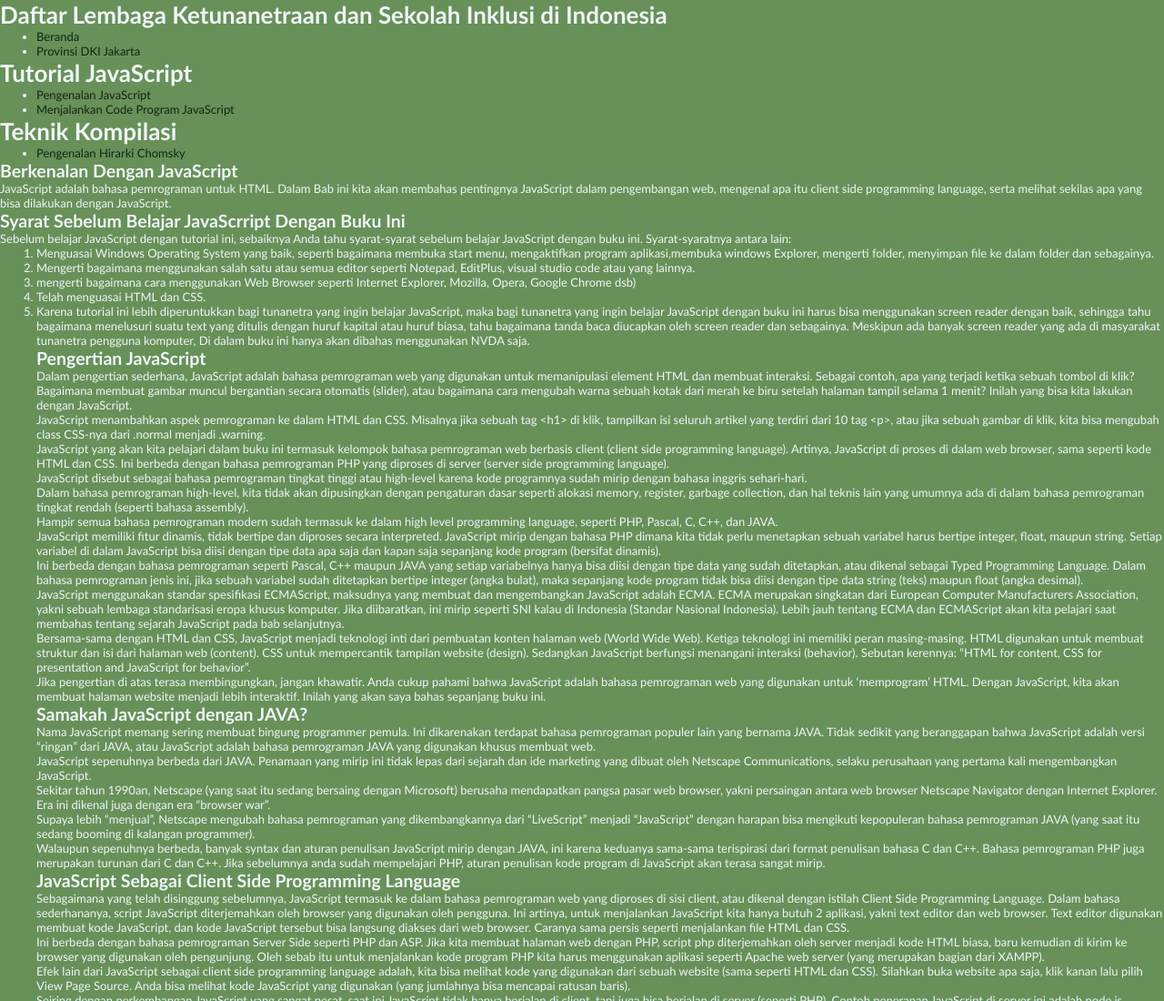
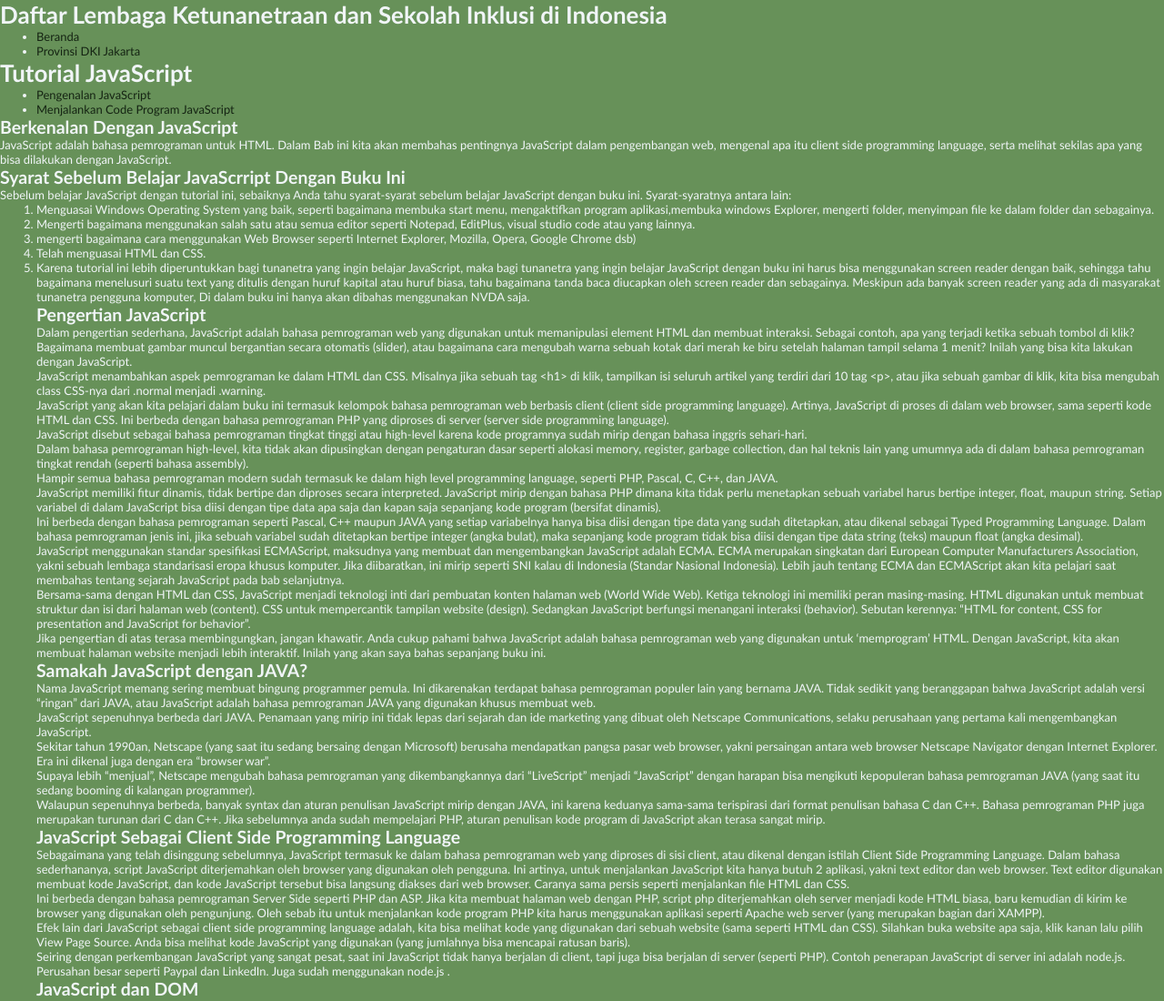
Before and after one commit to sugiyo308/sugiyo308.github.io, a plain HTML site: page java.bab1.html in a window 1280 px wide. Shown: the top 1100 px of the page at 91% size. Drawn offline with Linux system fonts and the light colour scheme; a script that the page names is missing.

Commit message:
Add files via upload

```diff
--- a/java.bab1.html
+++ b/java.bab1.html
@@ -23,14 +23,7 @@
     <li><a href="java.bab1.html">Pengenalan JavaScript</a></li>
     <li><a href="java.bab2.html">Menjalankan Code Program JavaScript</a></li>
     </ul>
-
-    <h1>Teknik Kompilasi</h1>
-
-<ul>
-    <li><a href="automata.html" title="Pengenalan Hirarki Chomsky">Pengenalan Hirarki Chomsky</a></li>
-</ul>
-
-    </nav>
+</nav>
 
     <main class="class">
     <h2>Berkenalan Dengan JavaScript</h2>
```
